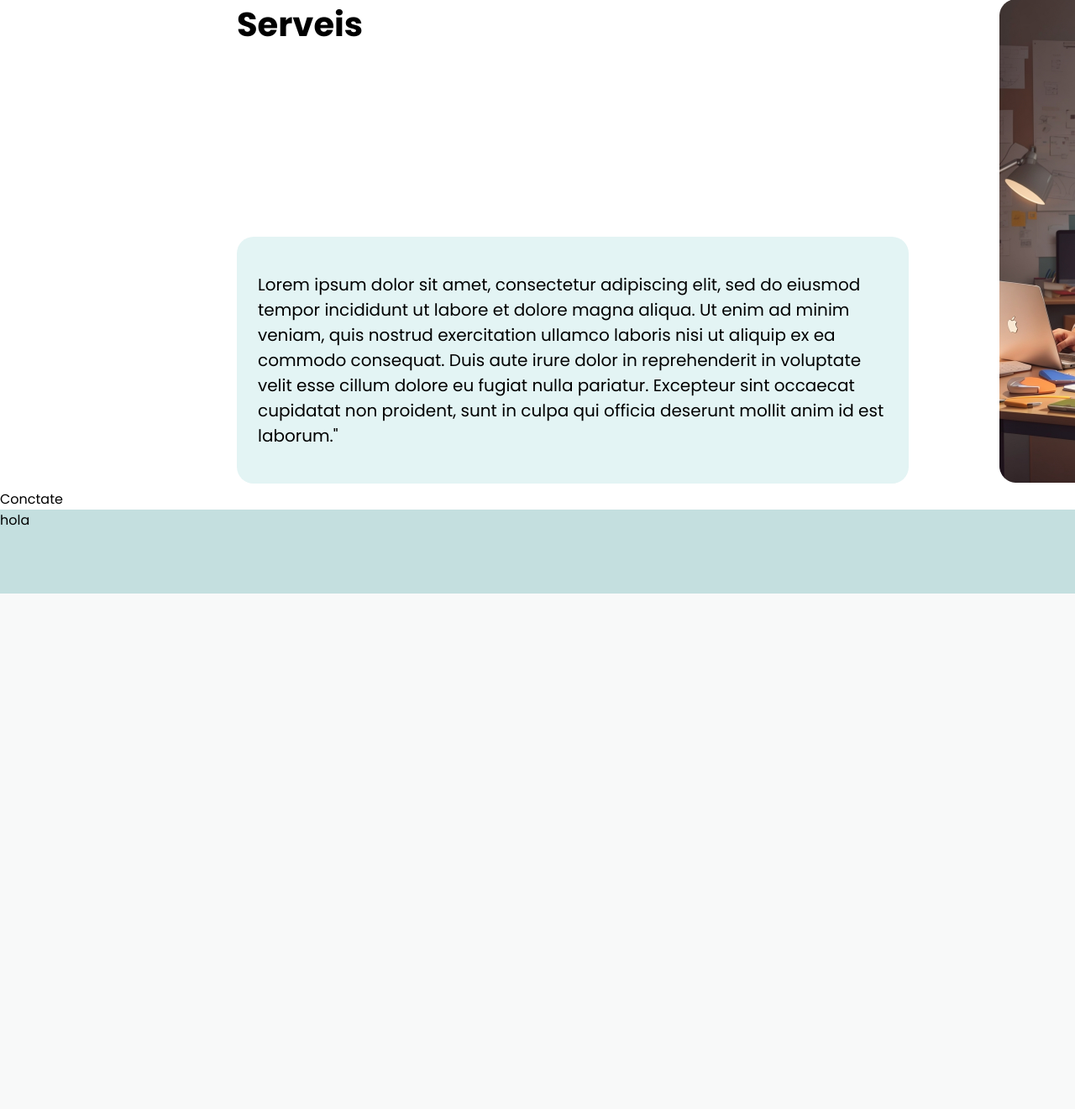
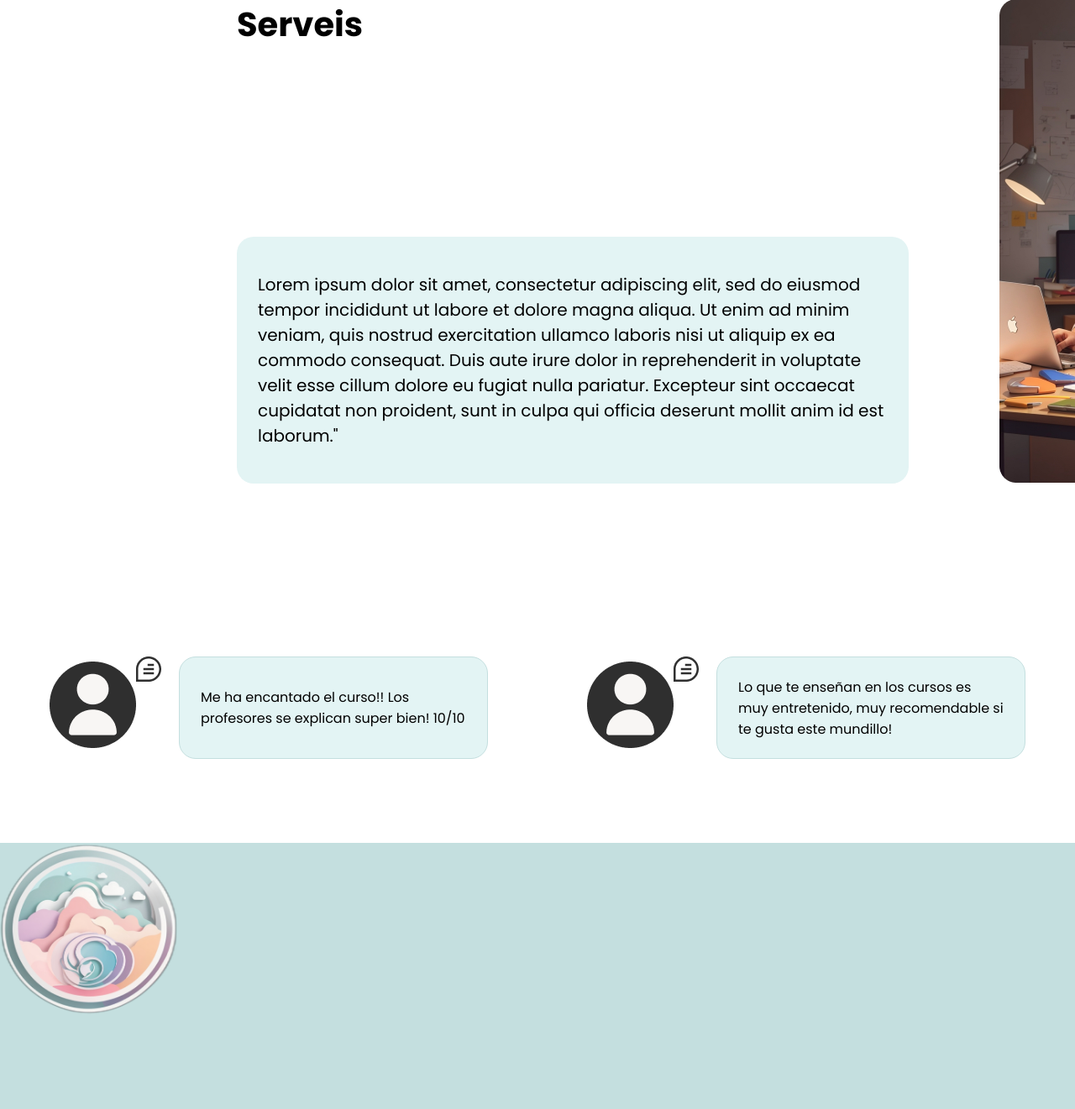
Before and after one commit to ruben-404/GraphiMotion-Masters, a PHP site: page / in a window 1280 px wide; the page is wider, and only the part inside the window is pictured. Shown: the part 1600-2921 px from the top of that part at 84% size. Before the commit the page ends 2307 px from the top of that part, so only its background shows below. Run offline with PHP 8.4, Linux system fonts and the light colour scheme; the visitor is signed in with stand-in values (Sample User, id 1); data comes from the database, SQL or seed files in the repository.

Commit message:
muchas cosas del css

```diff
--- a/SCSS/piedepagina.scss
+++ b/SCSS/piedepagina.scss
@@ -3,5 +3,9 @@
 footer{
     background-color: $header;
     width: 100%;
-    height: 100px;
+    height: 317px;
 }
+.containFooter{
+    display: grid;
+    align-items: center;
+}
--- a/css/main.css
+++ b/css/main.css
@@ -366,10 +366,45 @@ body {
   padding-left: 282px;
 }
 
+.contacte {
+  margin-top: 200px;
+  margin-bottom: 100px;
+  display: grid;
+  grid-template-columns: 1fr 1fr;
+  place-items: center;
+}
+
+.contactePersona {
+  display: grid;
+  grid-template-columns: 154px 1fr;
+}
+
+.cajaContacte {
+  border: 1px solid #C4DFDF;
+  border-radius: 20px;
+  width: 366px;
+  height: 120px;
+  font-size: 16px;
+  font-style: normal;
+  font-weight: 400;
+  line-height: normal;
+  display: grid;
+  place-items: center;
+  background-color: #E3F4F4;
+}
+.cajaContacte div {
+  width: 316px;
+}
+
 footer {
   background-color: #C4DFDF;
   width: 100%;
-  height: 100px;
+  height: 317px;
+}
+
+.containFooter {
+  display: grid;
+  align-items: center;
 }
 
 * {
--- a/index.php
+++ b/index.php
@@ -119,12 +119,26 @@ include 'funciones.php';
             </div>
         </div>
         <div class="contacte">
-            <p>Conctate</p>
+            <div class="contactePersona">
+                <img src="imgg/coment.png" alt="perfil">
+                <div class="cajaContacte">
+                    <div>Me ha encantado el curso!! Los profesores se explican super bien! 10/10</div>
+                </div>
+            </div>
+            <div class="contactePersona">
+                <img src="imgg/coment.png" alt="perfil">
+                <div class="cajaContacte">
+                    <div>Lo que te enseñan en los cursos es muy entretenido, muy recomendable si te gusta este mundillo!</div>
+                </div>
+            </div>
+
         </div>
 
     </div>
 <footer>
-    <p>hola</p>
+    <div class="containFooter">
+        <img src="imgg/logo.png" alt="logo" width="211px" height="205px">
+    </div>
 </footer>
 </body>
 </html>
```
Also changed, not shown: SCSS/encabezado.scss (+30 -0 lines), css/encabezado.css (+30 -0 lines), css/piedepagina.css (+6 -1 lines), imgg/coment.png (added), imgg/instagram.png (added), 3 other files.
